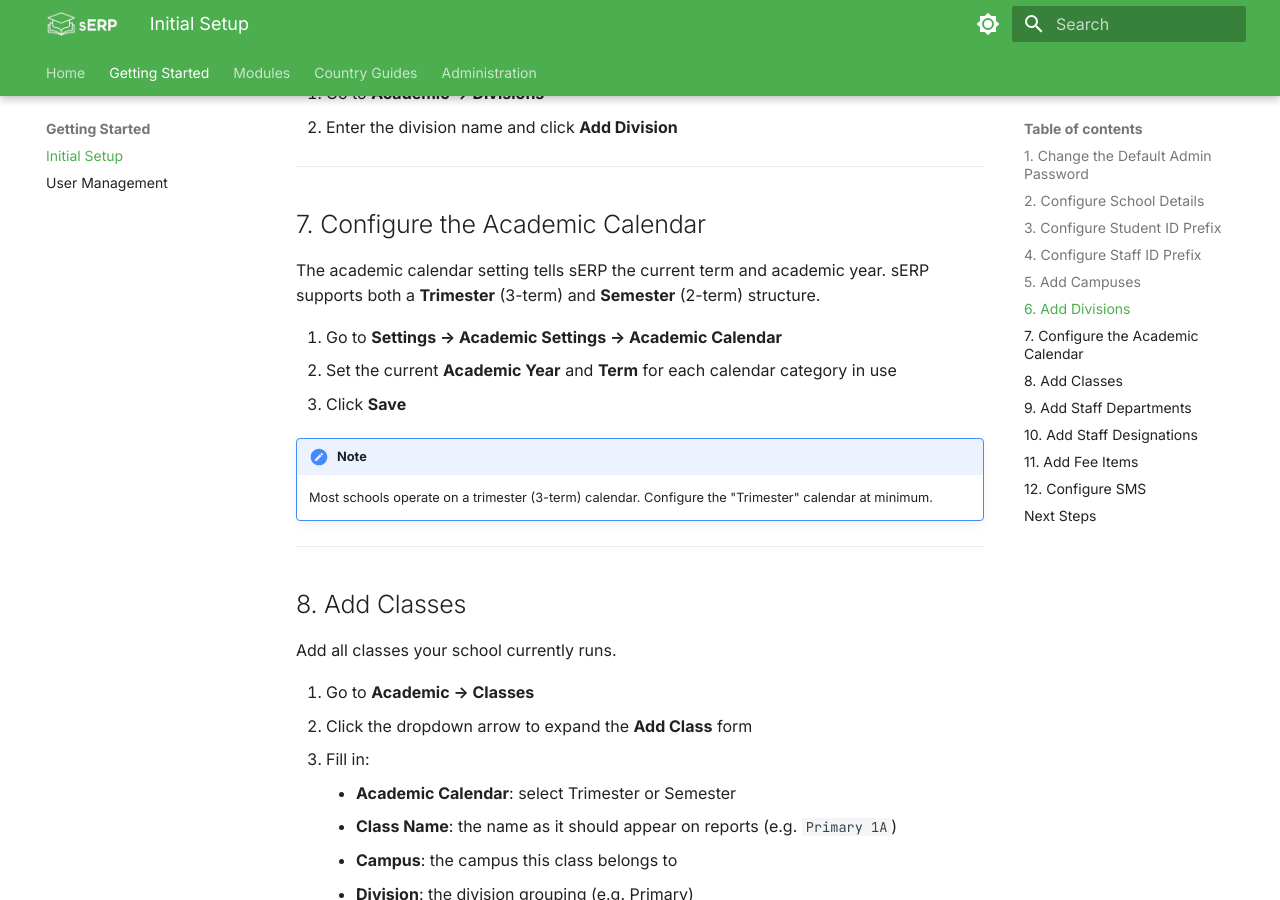
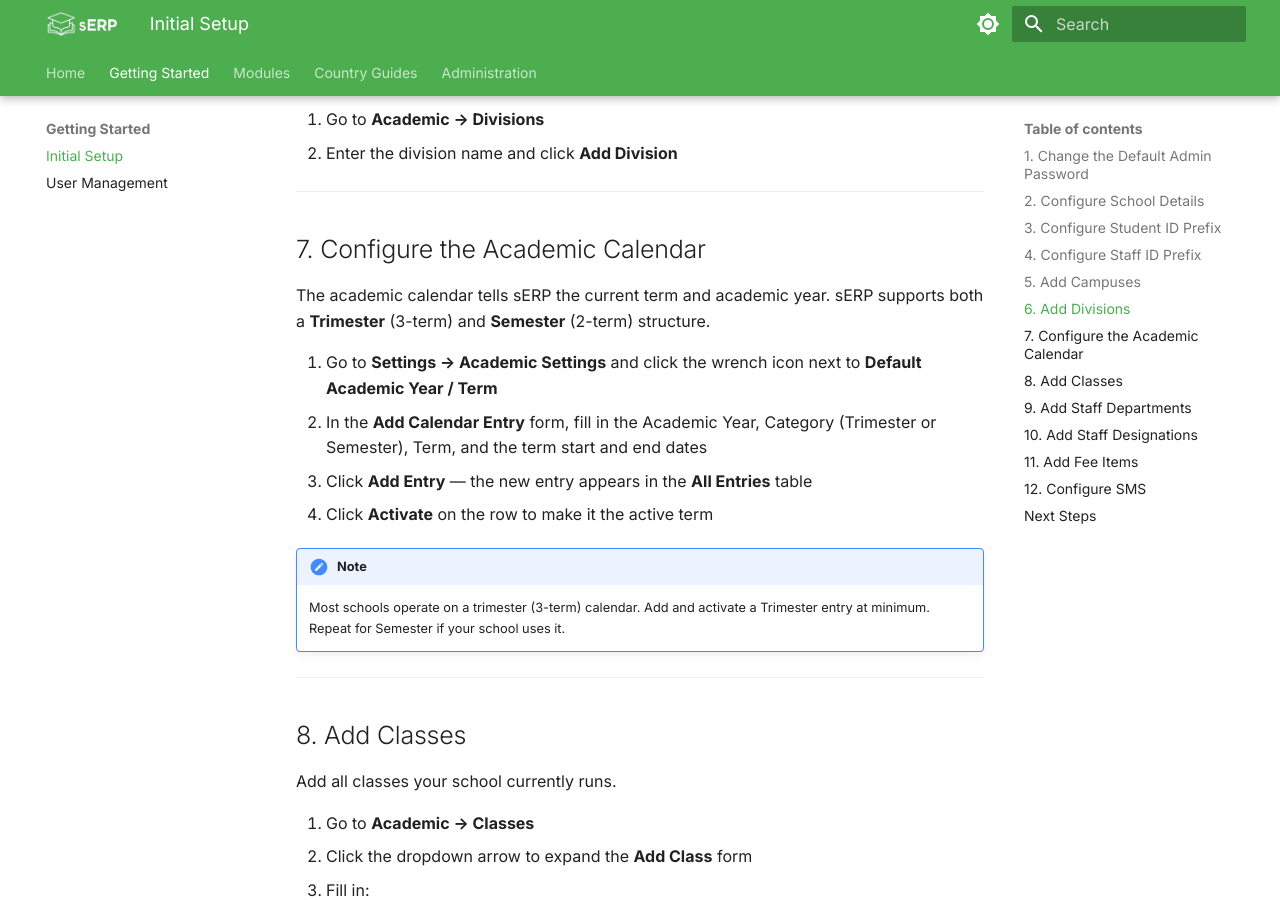
Before and after one commit to dtechghana/serp-global-docs, an MkDocs documentation site: the page built from docs/getting-started/index.md, in a window 1280 px wide and 900 px high, scrolled down 2049 px. Built offline with MkDocs 1.6.1 and Material for MkDocs 9.7.7, drawn with Linux system fonts in a browser that asks for light colours; some of the changed text lies outside the part shown.

Commit message:
Fix getting-started doc: logo format and academic calendar flow
Corrects the logo upload step (JPEG only, with crop overlay) and
replaces the stale two-step termsettings description with the
current single-page Add Entry → Activate flow.

Co-Authored-By: Claude Sonnet 4.6 <noreply@anthropic.com>

```diff
--- a/docs/getting-started/index.md
+++ b/docs/getting-started/index.md
@@ -23,7 +23,7 @@ Enter your school's name, logo, address, and contact information. This informati
 
 1. Go to **Settings → General Settings**
 2. Fill in all fields in the **School Details** section
-3. Upload your school logo (PNG or JPG, recommended size: 300×100 px)
+3. Upload your school logo (JPEG format; after selecting the file a crop overlay will appear — draw a selection box and click **Crop Image** to confirm)
 4. Click **Save**
 
 ---
@@ -74,14 +74,15 @@ Divisions are broad groupings of classes (e.g. Primary, JSS, SSS; or Basic, JHS,
 
 ## 7. Configure the Academic Calendar
 
-The academic calendar setting tells sERP the current term and academic year. sERP supports both a **Trimester** (3-term) and **Semester** (2-term) structure.
+The academic calendar tells sERP the current term and academic year. sERP supports both a **Trimester** (3-term) and **Semester** (2-term) structure.
 
-1. Go to **Settings → Academic Settings → Academic Calendar**
-2. Set the current **Academic Year** and **Term** for each calendar category in use
-3. Click **Save**
+1. Go to **Settings → Academic Settings** and click the wrench icon next to **Default Academic Year / Term**
+2. In the **Add Calendar Entry** form, fill in the Academic Year, Category (Trimester or Semester), Term, and the term start and end dates
+3. Click **Add Entry** — the new entry appears in the **All Entries** table
+4. Click **Activate** on the row to make it the active term
 
 !!! note
-    Most schools operate on a trimester (3-term) calendar. Configure the "Trimester" calendar at minimum.
+    Most schools operate on a trimester (3-term) calendar. Add and activate a Trimester entry at minimum. Repeat for Semester if your school uses it.
 
 ---
 
```
